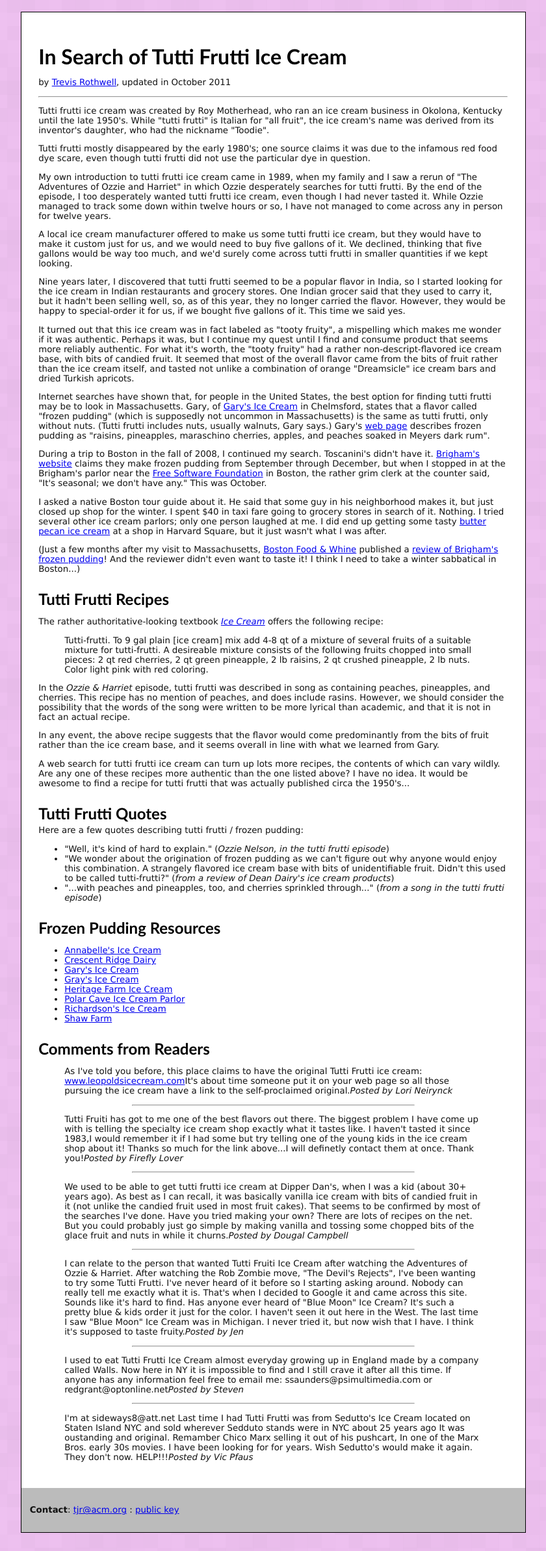
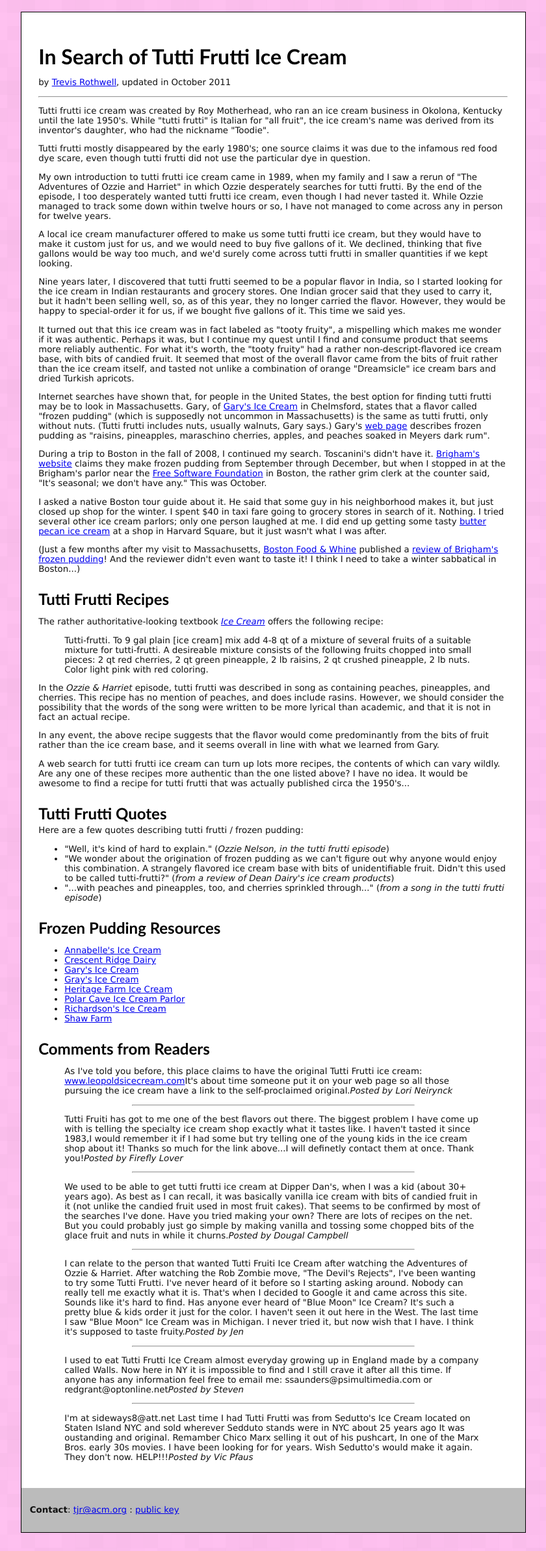
Before and after one commit to tjr/tjr.github.com, a Jekyll site: the page writing/tutti-frutti-ice-cream.html, which Jekyll copies as it is, in a window 1280 px wide. Shown: the whole page at 65% size, without its empty margins (220-1060 px from the left). Built offline with Jekyll 4.4.1, drawn with Linux system fonts in a browser that asks for light colours; some web fonts are replaced.

Commit message:
style updates

```diff
--- a/css/icecream.css
+++ b/css/icecream.css
@@ -5,7 +5,7 @@ body {
     padding-top: 10px;
     padding-bottom: 20px;
     text-align: center;
-    background-color: #EEC1F0;
+    background-color: #FFC1F0;
     background-image: url("/images/square_bg.png");
 }
 
```
